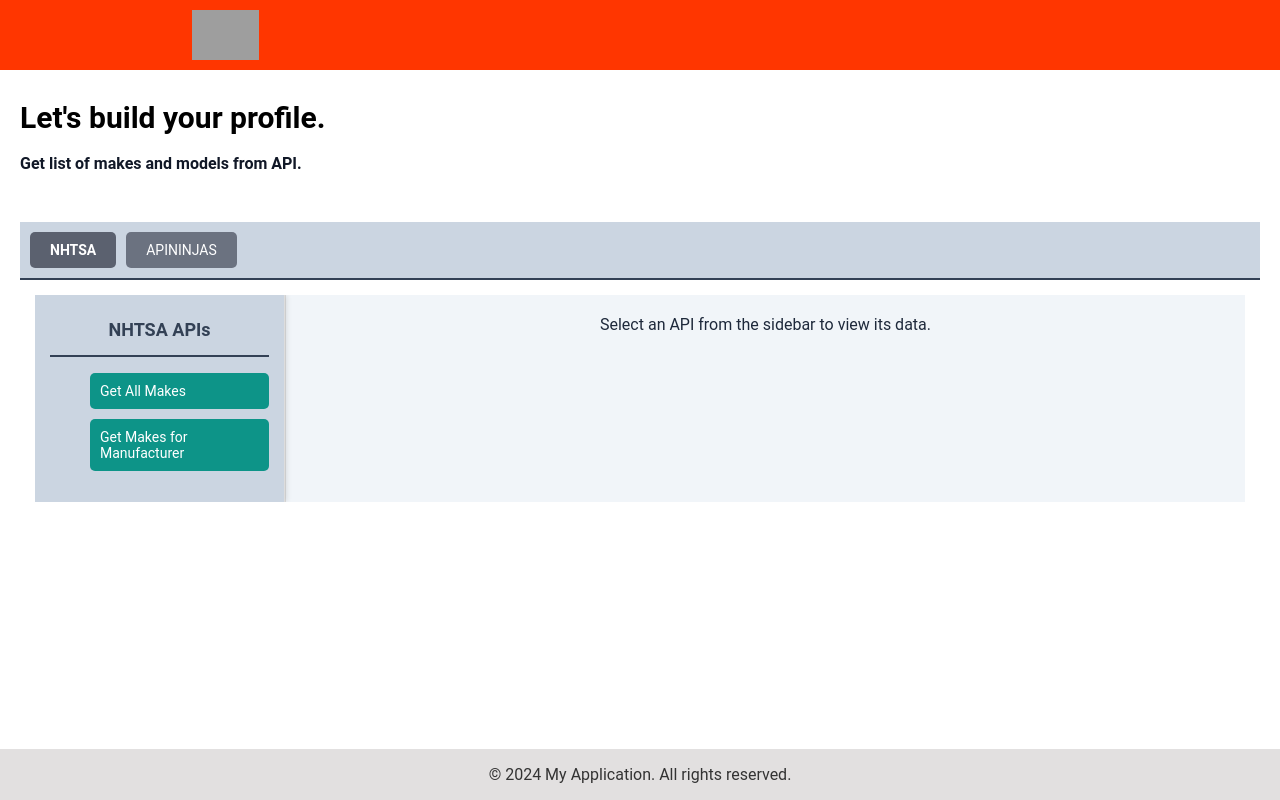
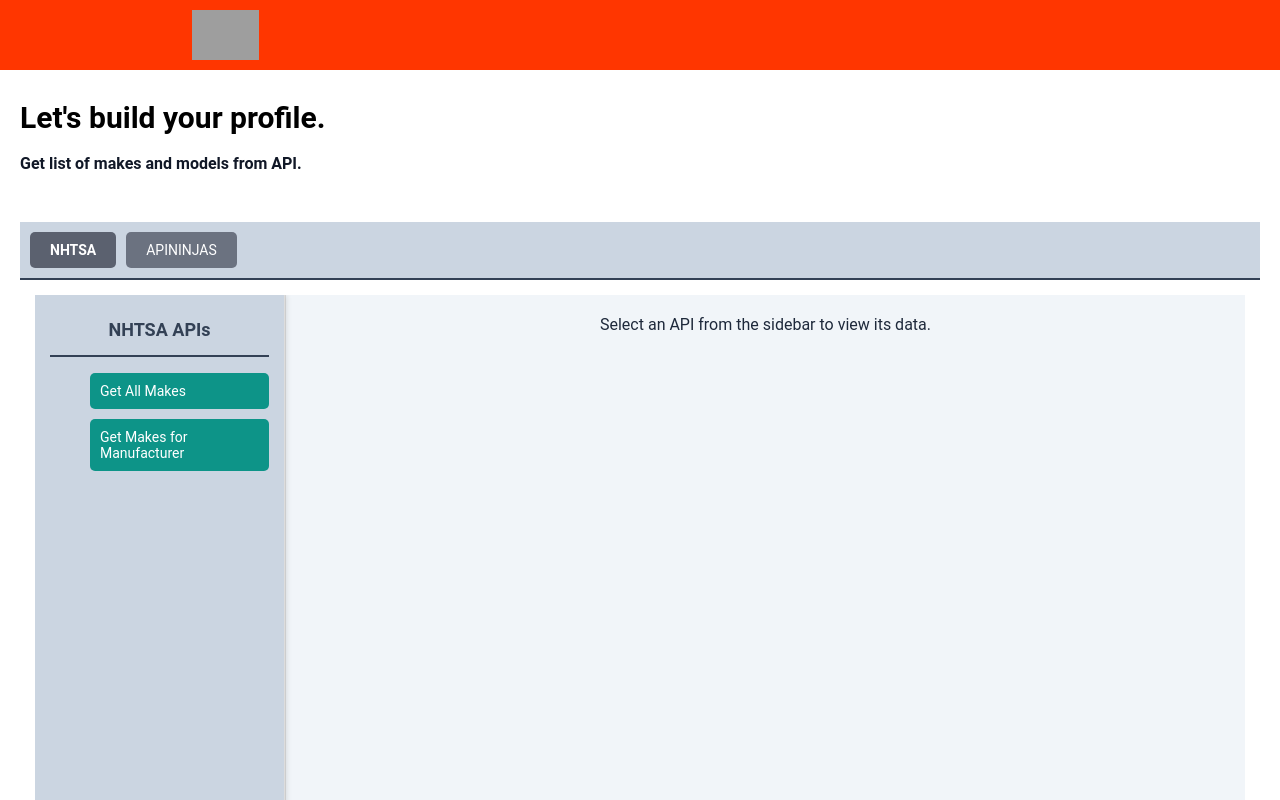
Before and after one commit to vm-ec/vm-auto-microsite, a React (Create React App) app: page /vehicle-brand in a window 1280 px wide. Shown: the top 800 px of the page. Built offline with nearby package versions, Linux system fonts and the light colour scheme; data requests are answered from the project's data file; grey boxes are pictures that could not be loaded.

Commit message:
css updates

```diff
--- a/src/common/layout/Sidebar.css
+++ b/src/common/layout/Sidebar.css
@@ -7,7 +7,6 @@
     top: 0px;
     bottom: 50px;
     overflow: hidden;
-    z-index: 1000;
     transition: width 0.3s ease;
 }
 
--- a/src/common/tableView/APITABS.css
+++ b/src/common/tableView/APITABS.css
@@ -55,6 +55,7 @@
   /* Sidebar styling */
   .sidebar {
     width: 250px;
+    height: 80vh;
     background-color: #CBD5E1;
     padding: 15px;
     position: relative;
```
